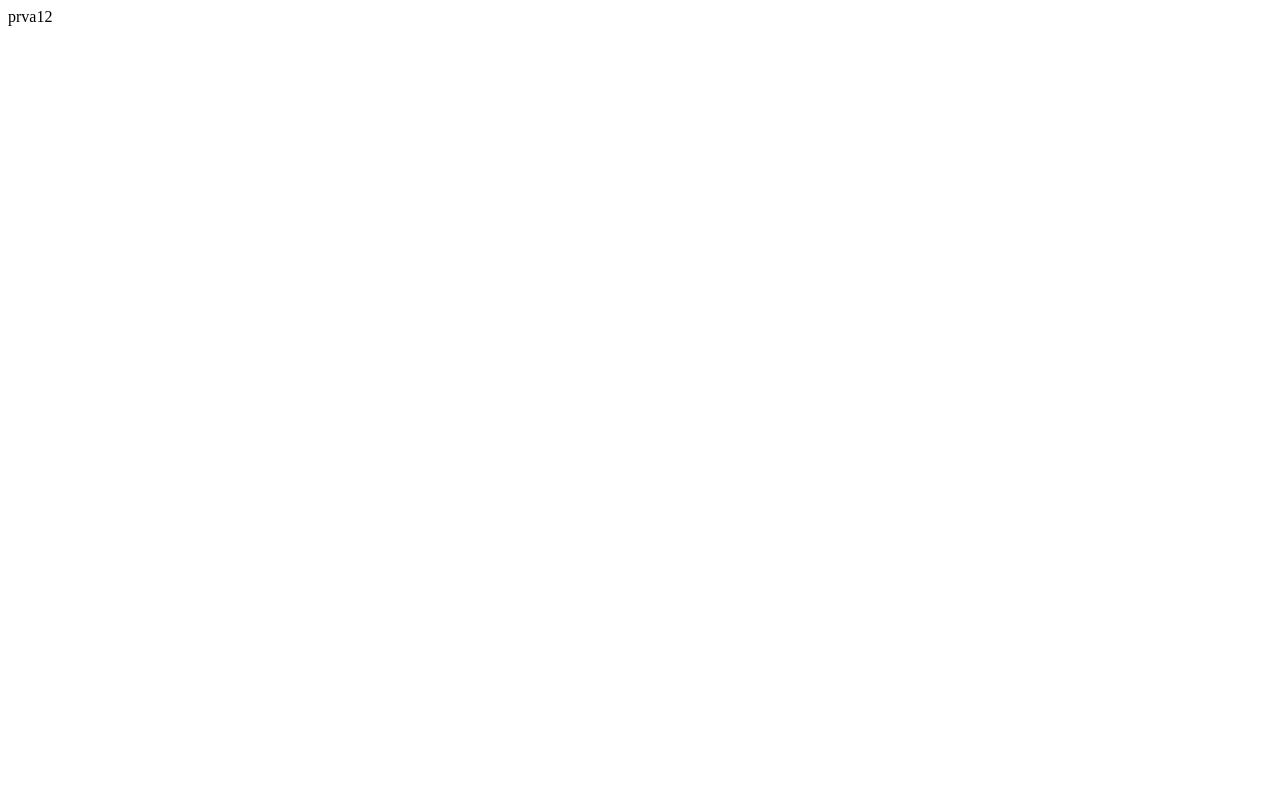
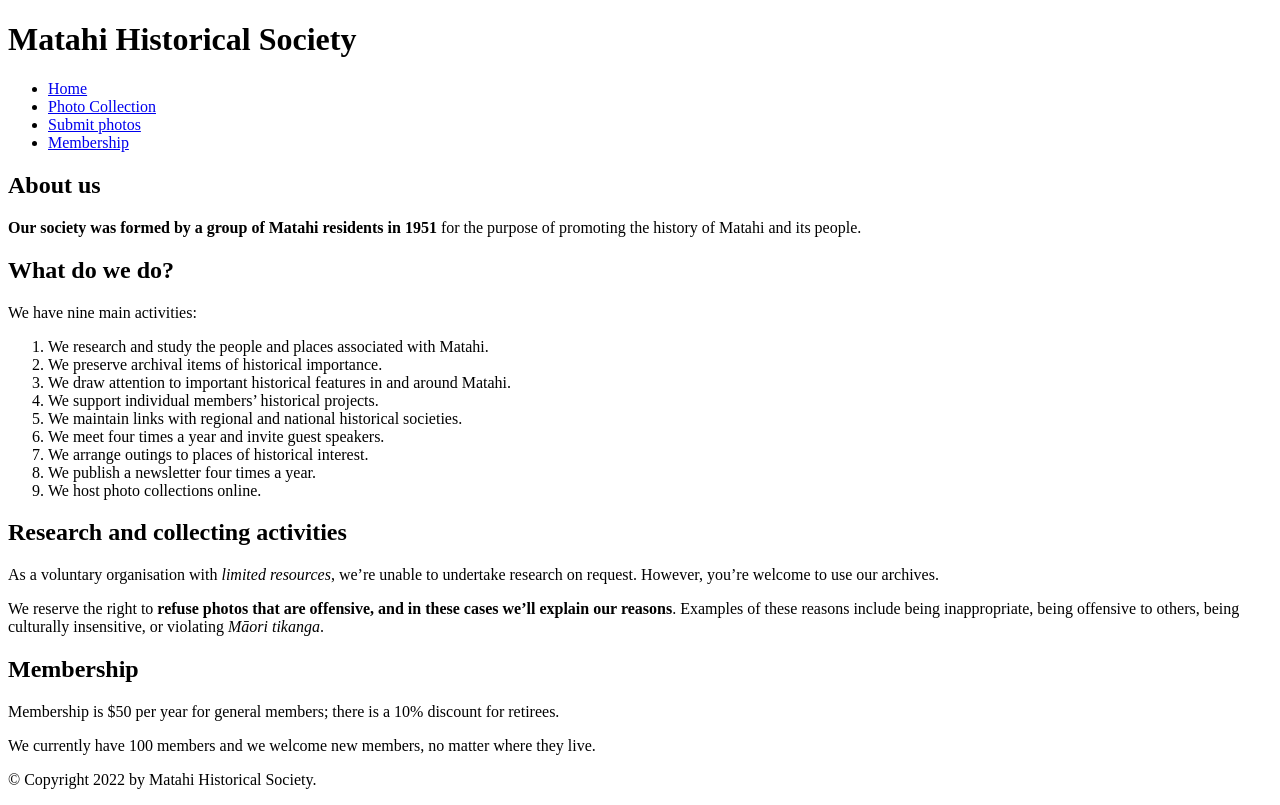
Before and after one commit to smrki1/vs-files-for-bit607-assessment-2, a plain HTML site: page index.html in a window 1280 px wide. Drawn offline with Linux system fonts and the light colour scheme.

Commit message:
example code

```diff
--- a/index.html
+++ b/index.html
@@ -1 +1,59 @@
-<p>prva12</p>
+<!DOCTYPE html>
+
+ <html lang="en">
+    <head>
+        <meta charset="utf-8">
+        <title>Home page</title>
+    </head>
+    <body>
+    <!-- Here is our main header that is used across all the pages of our website -->
+    <header>
+      <h1>Matahi Historical Society</h1>
+    </header>
+    <!-- We have used the nav HTML semantic element for the navigation menu -->
+    <nav>
+      <ul>
+        <li><a href="#">Home</a></li>
+        <li><a href="#">Photo Collection</a></li>
+        <li><a href="#">Submit photos</a></li>
+        <li><a href="#">Membership</a></li>
+      </ul>
+    </nav>
+    <!-- Here is our page's main content -->
+    <main>
+      <h2>About us</h2>
+      <p><b>Our society was formed by a group of Matahi residents in 1951</b> for the purpose of
+         promoting the history of  Matahi and its people.</p>
+      <h2>What do we do?</h2>
+      <p>We have nine main activities:</p>
+      <ol>
+        <li>We research and study the people and places associated with Matahi.</li>
+        <li>We preserve archival items of historical importance.</li>
+        <li>We draw attention to important historical features in and around Matahi.</li>
+        <li>We support individual members’ historical projects.</li>
+        <li>We maintain links with regional and national historical societies.</li>
+        <li>We meet four times a year and invite guest speakers.</li>
+        <li>We arrange outings to places of historical interest.</li>
+        <li>We publish a newsletter four times a year.</li>
+        <li>We host photo collections online.</li>
+      </ol>
+      <h2>Research and collecting activities</h2>
+      <p>As a voluntary organisation with <em>limited resources</em>,
+        we’re unable to undertake research on request. However,
+        you’re welcome to use our archives.</p>
+      <p>We reserve the right to <strong>refuse photos that are offensive,
+        and in these cases we’ll explain our reasons</strong>. Examples of
+        these reasons include being inappropriate, being offensive to others,
+        being culturally insensitive, or violating <i>M&amacr;ori tikanga</i>.</p>
+      <h2>Membership</h2>
+      <p>Membership is &dollar;50 per year for general members; there is
+        a 10&percnt; discount for retirees.</p>
+      <p>We currently have 100 members and we welcome new members,
+        no matter where they live.</p>
+    </main>
+    <!-- And here is our main footer that is used across all the pages of our website -->
+    <footer>
+      <p><span class="copyright">&copy; Copyright 2022 by Matahi Historical Society.</span></p>
+    </footer>
+  </body>
+</html>
```
